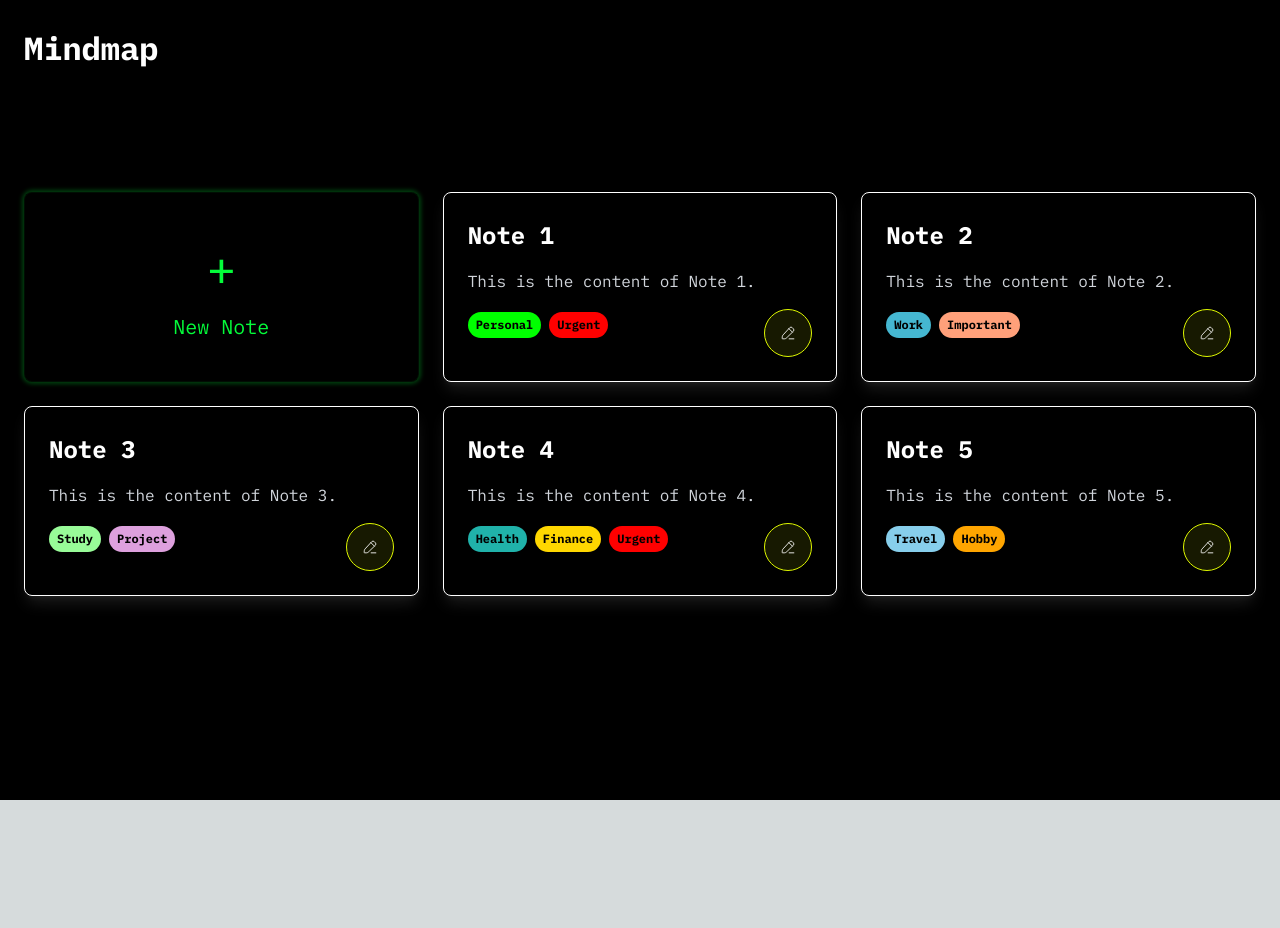
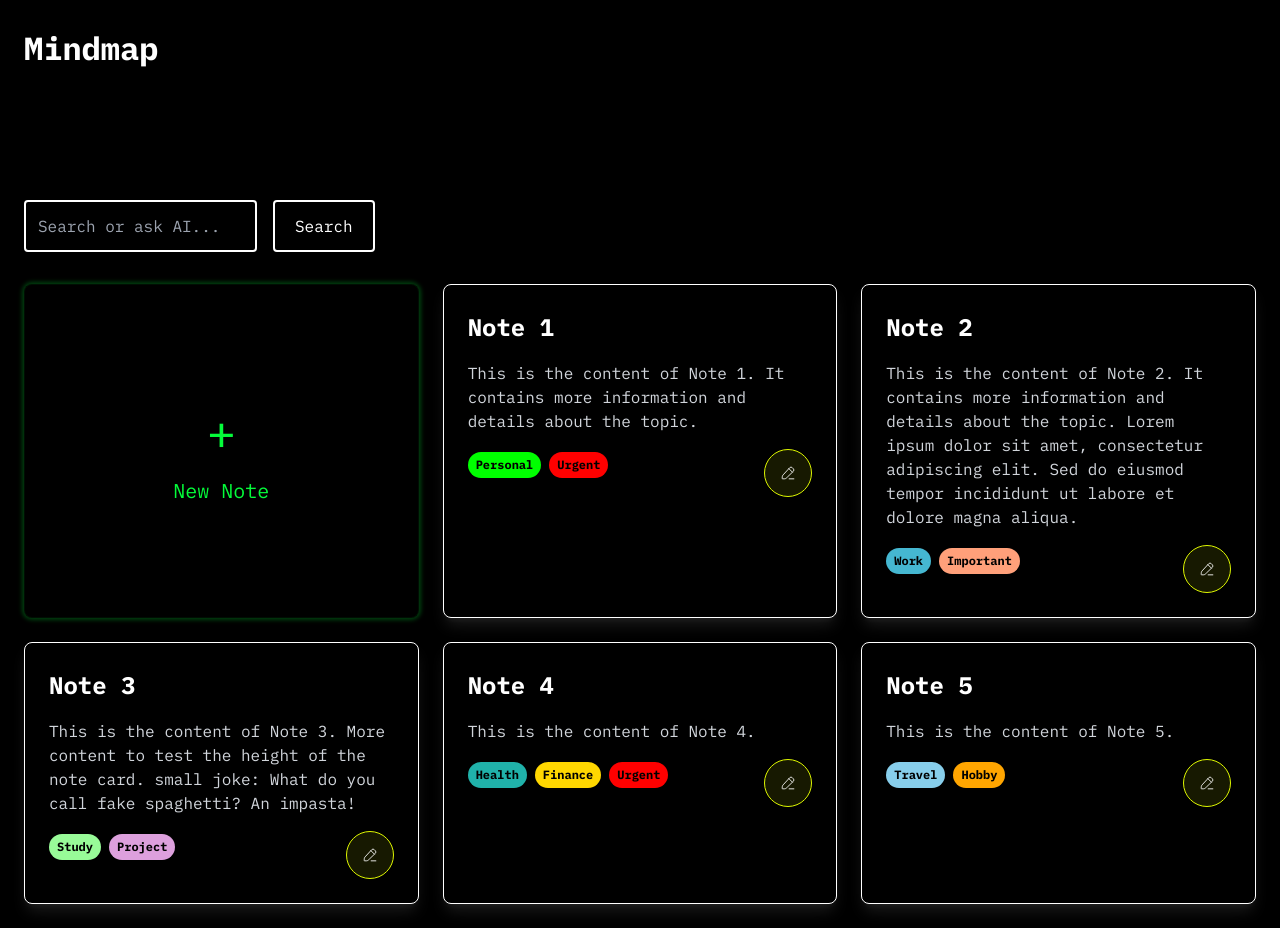
Before and after one commit to rivasadam01/mindmap, a Next.js app: page / in a window 1280 px wide. Before the commit the page ends 800 px from the top, so only its background shows below. Built offline with nearby package versions, Linux system fonts and the light colour scheme; no server answers.

Commit message:
Added search component. doesn't work currently

```diff
--- /dev/null
+++ b/app/components/AISearch.js
@@ -0,0 +1,40 @@
+"use client"
+
+import { useState } from "react"
+import styles from "./AISearch.module.css"
+
+export default function AISearch() {
+  const [query, setQuery] = useState("")
+  const [response, setResponse] = useState("")
+
+  const handleSearch = async (e) => {
+    e.preventDefault()
+
+    setResponse(`AI response for: "${query}"`)
+
+    setQuery("")
+  }
+
+  return (
+    <div className={styles.aiSearch}>
+      <form onSubmit={handleSearch}>
+        <input
+          type="text"
+          value={query}
+          onChange={(e) => setQuery(e.target.value)}
+          placeholder="Search or ask AI..."
+          className={styles.searchInput}
+        />
+        <button type="submit" className={styles.searchButton}>
+          Search
+        </button>
+      </form>
+      {response && (
+        <div className={styles.aiResponse}>
+          <h3>AI Response:</h3>
+          <p>{response}</p>
+        </div>
+      )}
+    </div>
+  )
+}
--- /dev/null
+++ b/app/components/AISearch.module.css
@@ -0,0 +1,69 @@
+.aiSearch {
+  margin: 2rem 0;
+  max-width: 600px;
+}
+
+.searchContainer {
+  display: flex;
+  gap: 0.5rem;
+}
+
+.searchInput {
+  flex-grow: 1;
+  padding: 0.75rem;
+  font-family: "IBM Plex Mono", monospace;
+  background-color: transparent;
+  color: #fff;
+  border: 2px solid #fff;
+  border-radius: 4px;
+  transition: border-color 0.3s, box-shadow 0.3s;
+  margin-right: 1rem;
+}
+
+.searchInput:focus {
+  outline: none;
+  border-color: #4a90e2;
+  box-shadow: 0 0 0 2px rgba(74, 144, 226, 0.3);
+}
+
+.searchButton {
+  padding: 0.75rem 1.25rem;
+  font-family: "IBM Plex Mono", monospace;
+  background-color: transparent;
+  color: #fff;
+  border: 2px solid #fff;
+  border-radius: 4px;
+  cursor: pointer;
+  transition: background-color 0.3s, color 0.3s;
+}
+
+.searchButton:hover {
+  background-color: #fff;
+  color: #000;
+}
+
+.searchButton:active {
+  transform: translateY(1px);
+}
+
+.aiResponse {
+  margin-top: 1.5rem;
+  padding: 1.5rem;
+  background-color: transparent;
+  border: 2px solid #fff;
+  border-radius: 4px;
+}
+
+.aiResponse h3 {
+  margin-top: 0;
+  color: #fff;
+  font-size: 1.2rem;
+  margin-bottom: 1rem;
+  border-bottom: 1px solid #fff;
+  padding-bottom: 0.5rem;
+}
+
+.aiResponse p {
+  color: #ccc;
+  line-height: 1.6;
+}
--- a/app/page.js
+++ b/app/page.js
@@ -4,10 +4,11 @@ import { signIn, signOut, useSession } from "next-auth/react"
 import styles from "./page.module.css"
 import NoteCard from "./components/NoteCard"
 import NoteCardNew from "./components/NoteCardNew"
+import AISearch from "./components/AISearch"
 
 export default function Home() {
   const { data: session } = useSession()
-  // Sample tags (you can remove these if you want to keep using props)
+
   const sampleTags1 = [
     {
       name: "Personal",
@@ -83,22 +84,23 @@ export default function Home() {
             <button onClick={() => signIn()}>Sign in</button>
           </>
         )}
+        <AISearch />
         <div className={styles.notesContainer}>
           <div className={styles.grid}>
             <NoteCardNew />
             <NoteCard
               title="Note 1"
-              content="This is the content of Note 1."
+              content="This is the content of Note 1. It contains more information and details about the topic. "
               tags={sampleTags1}
             />
             <NoteCard
               title="Note 2"
-              content="This is the content of Note 2."
+              content="This is the content of Note 2. It contains more information and details about the topic. Lorem ipsum dolor sit amet, consectetur adipiscing elit. Sed do eiusmod tempor incididunt ut labore et dolore magna aliqua."
               tags={sampleTags2}
             />
             <NoteCard
               title="Note 3"
-              content="This is the content of Note 3."
+              content="This is the content of Note 3. More content to test the height of the note card. small joke: What do you call fake spaghetti? An impasta!"
               tags={sampleTags3}
             />
             <NoteCard
```
